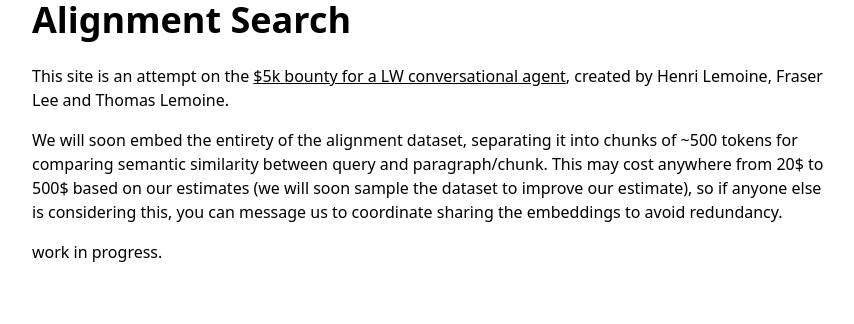
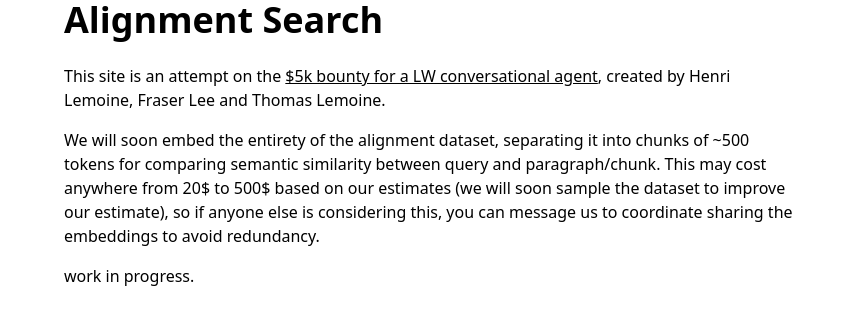
Before and after one commit to StampyAI/stampy-chat, a Next.js app in the folder web/: page / in a window 1280 px wide. Shown: the top 324 px of the page, without its empty margins (208-1062 px from the left). Built offline with nearby package versions, Linux system fonts and the light colour scheme.

Commit message:
test commit to check redeployment hooks
add padding to body

```diff
--- a/web/src/styles/globals.css
+++ b/web/src/styles/globals.css
@@ -10,6 +10,7 @@ main {
   @apply flex flex-col justify-center;
   max-width: 800px;
   margin: 0 auto;
+  padding: 0 2rem;
 }
 
 a {
```
